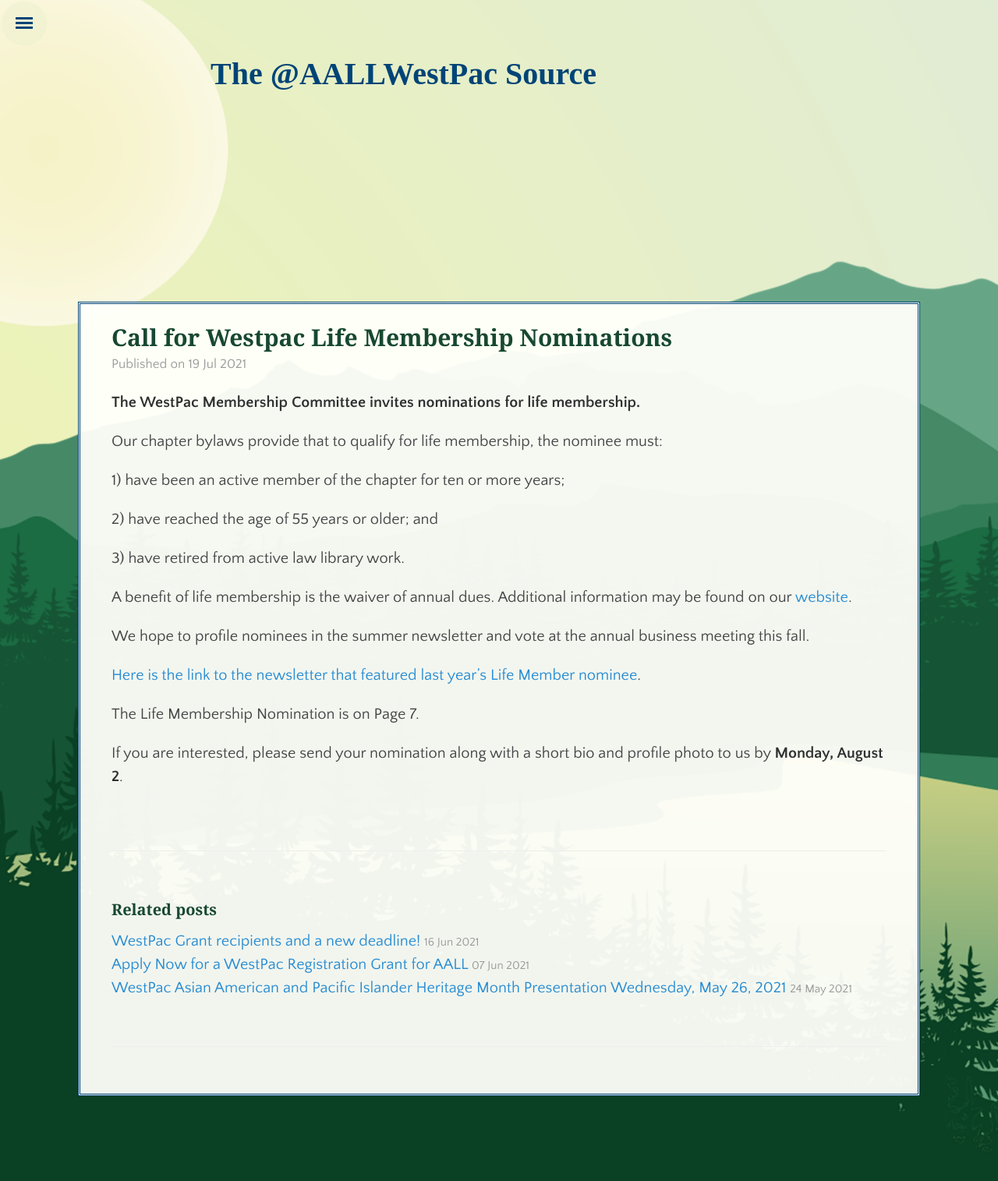
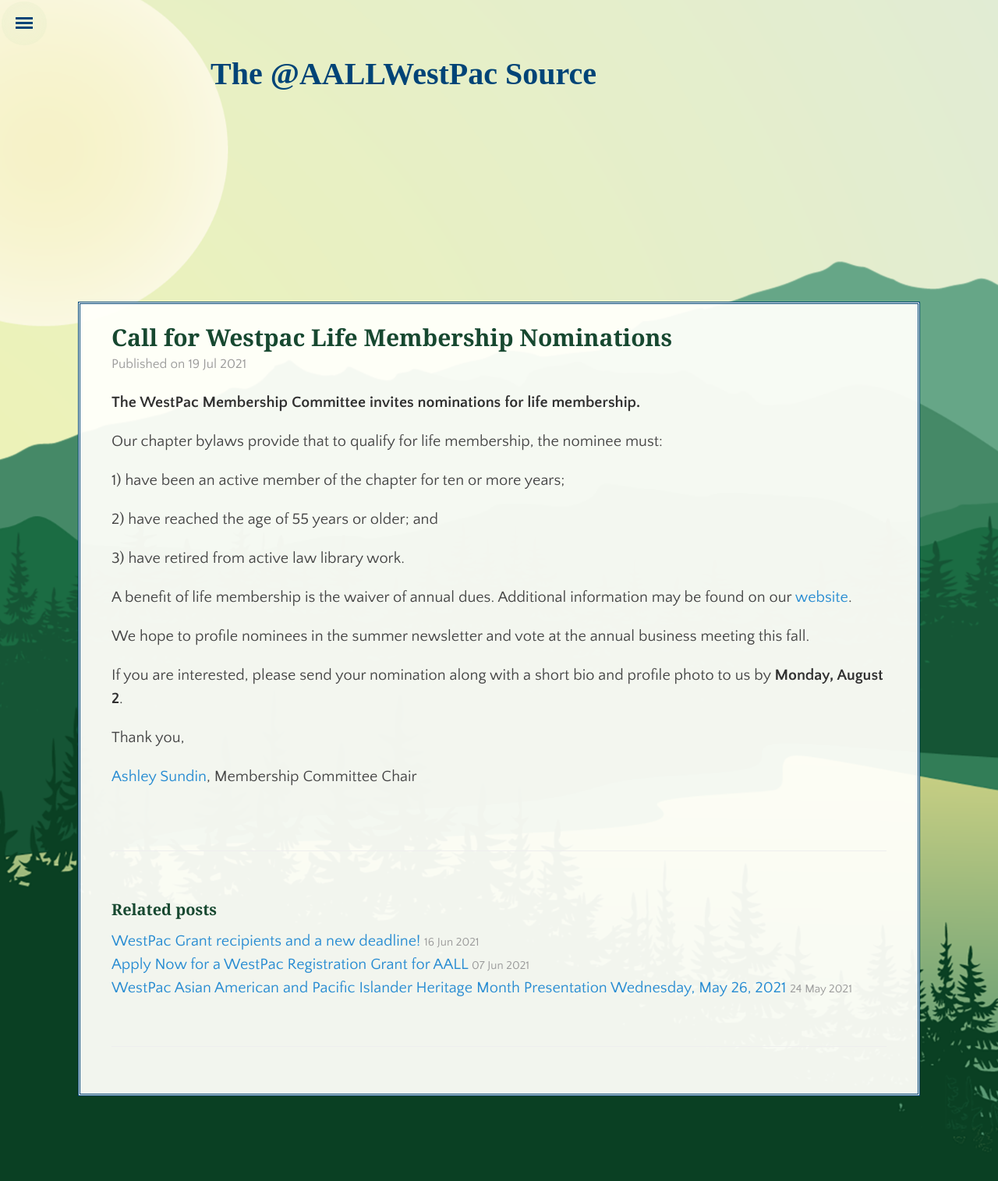
Before and after one commit to aallwestpac/aallwestpac.github.io, a Jekyll site: the page built from _posts/2021-07-19-Call-for-Westpac-Life-Membership-Nominations.md, in a window 1280 px wide. Shown: the top 1515 px of the page at 78% size. Built offline with Jekyll 4.4.1, drawn with Linux system fonts in a browser that asks for light colours; some web fonts are replaced.

Commit message:
Update/Create 2021-07-19-Call-for-Westpac-Life-Membership-Nominations.md

```diff
--- a/_posts/2021-07-19-Call-for-Westpac-Life-Membership-Nominations.md
+++ b/_posts/2021-07-19-Call-for-Westpac-Life-Membership-Nominations.md
@@ -20,8 +20,8 @@
 
 We hope to profile nominees in the summer newsletter and vote at the annual business meeting this fall.
 
-[Here is the link to the newsletter that featured last year's Life Member nominee](https://nam02.safelinks.protection.outlook.com/?url=http%3A%2F%2Fchapters.aallnet.org%2Fwestpac%2Fnewsletter%2FNo44-1.pdf&data=04%7C01%7Ccabanissjaso%40seattleu.edu%7C0346f1b363894c1e632408d9454f233c%7Cbc10e052b01c48499967ee7ec74fc9d8%7C0%7C0%7C637617028468527069%7CUnknown%7CTWFpbGZsb3d8eyJWIjoiMC4wLjAwMDAiLCJQIjoiV2luMzIiLCJBTiI6Ik1haWwiLCJXVCI6Mn0%3D%7C3000&sdata=o%2BLrjbLqk%2BUgVJnyg3GG4PuEIcC8aRuZumO9g1v3WFU%3D&reserved=0).
+If you are interested, please send your nomination along with a short bio and profile photo to us by **Monday, August 2**.
 
-The Life Membership Nomination is on Page 7.
+Thank you,
 
-If you are interested, please send your nomination along with a short bio and profile photo to us by **Monday, August 2**.
+[Ashley Sundin](mailto:Ashley.Sundin@klgates.com), Membership Committee Chair
```
